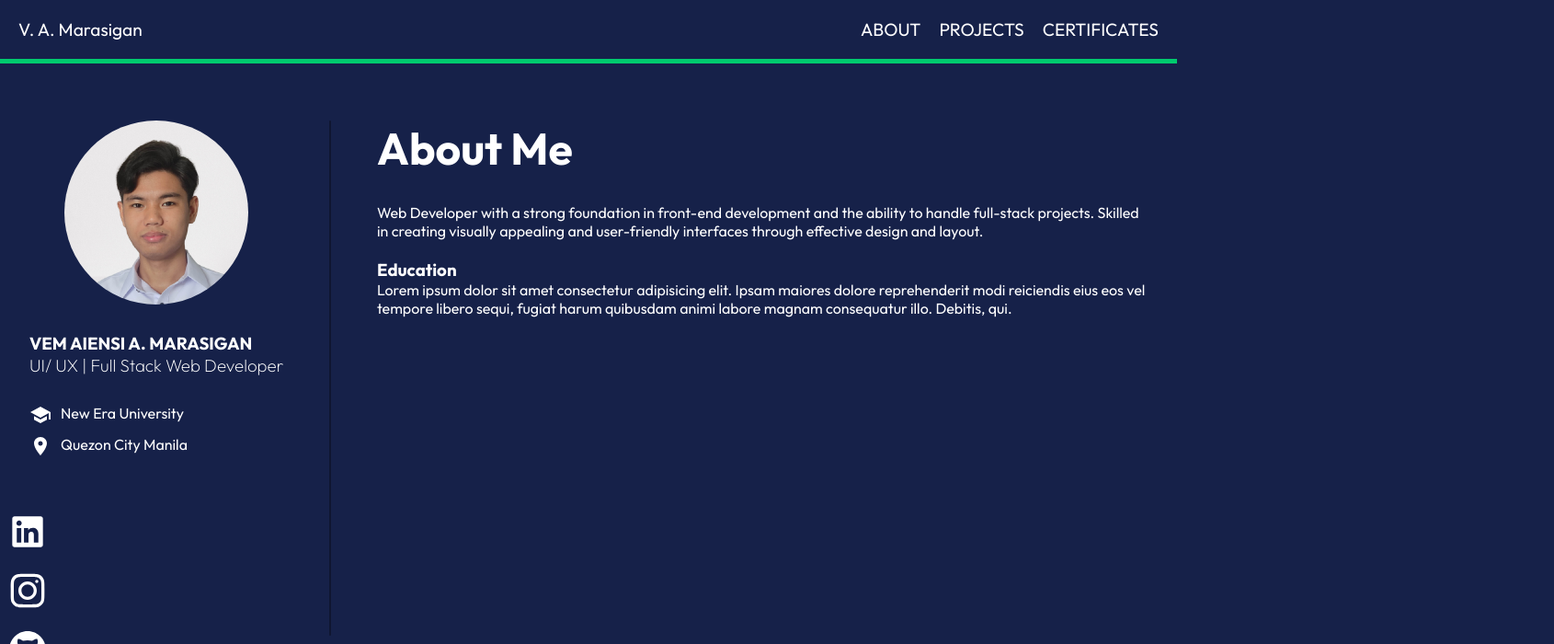
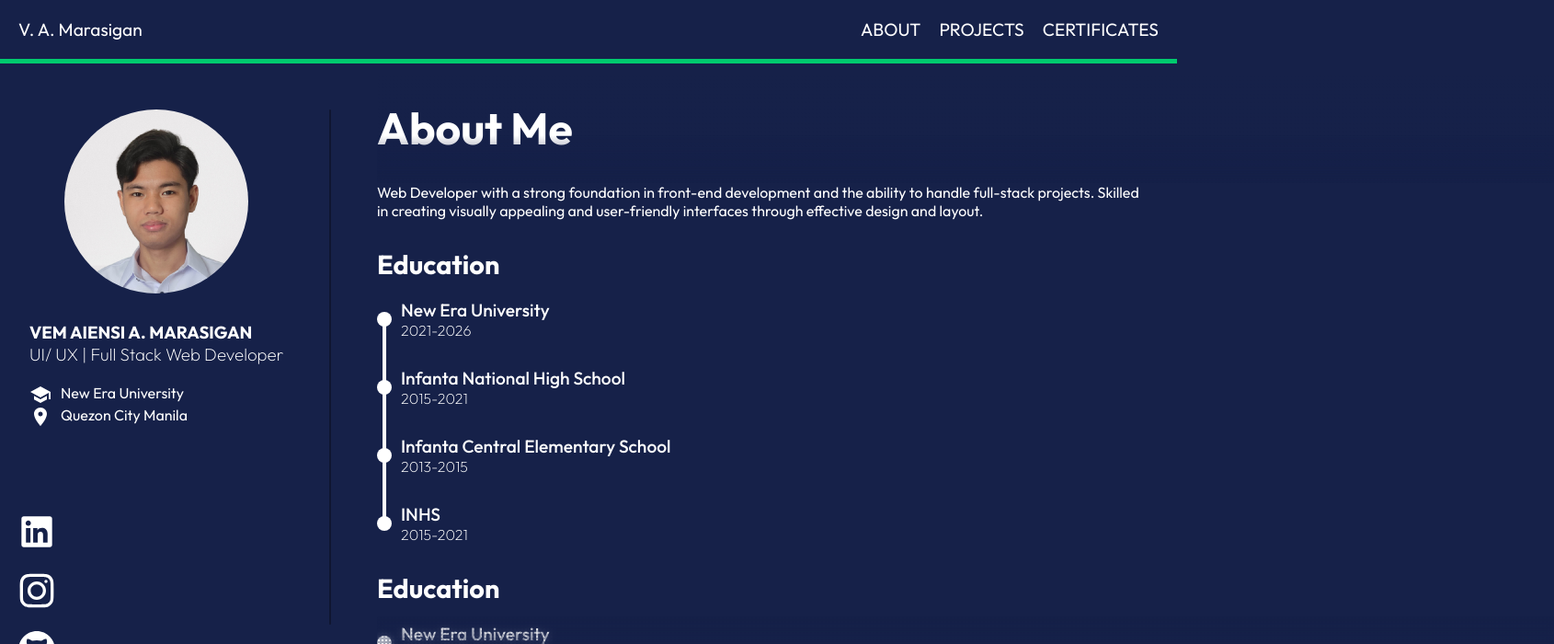
Before and after one commit to VemAiensi/Profile, a React (Vite) app: page / in a window 1280 px wide. Both pictures are taken after a click on the element "V. A. Marasigan". Shown: the top 700 px of the page at 92% size, 1690 px wide, since content can reach past the window. Built offline with nearby package versions, Linux system fonts and the light colour scheme.

Commit message:
Added scroll styles

```diff
--- a/src/App.jsx
+++ b/src/App.jsx
@@ -44,7 +44,7 @@ function App() {
   return (
     <div className="main-container">
       <AnimatePresence>
-        <Nav fncs={navFncs}></Nav>
+        <Nav hero={hero} fncs={navFncs}></Nav>
         {hero && <Hero key="hero" togglePage={toggleHero}></Hero>}
         {content && (
           <Content key="content" displayedContent={displayedContent} />
--- a/src/Content.jsx
+++ b/src/Content.jsx
@@ -8,15 +8,44 @@ import Projects from "./pageContents/Projects";
 import Certificates from "./pageContents/Certificates";
 import LocationOnIcon from "@mui/icons-material/LocationOn";
 import SchoolIcon from "@mui/icons-material/School";
-import { motion } from "framer-motion";
+import { easeOut, motion } from "framer-motion";
 
 function Content({ displayedContent }) {
   function renderContent(page) {
     switch (page) {
       case "about":
-        return <About />;
+        return (
+          <div className="content-container">
+            <div className="heading">
+              <motion.h1
+                key="about"
+                initial={{ opacity: 0, y: 20 }}
+                animate={{ opacity: 1, y: 0 }}
+              >
+                About Me
+              </motion.h1>
+            </div>
+
+            <About />
+
+            <div className="bottom-shade"></div>
+          </div>
+        );
       case "projects":
-        return <Projects />;
+        return (
+          <div className="content-container">
+            <div className="heading">
+              <motion.h1
+                initial={{ opacity: 0, y: 20 }}
+                animate={{ opacity: 1, y: 0 }}
+              >
+                Projects
+              </motion.h1>
+            </div>
+
+            <Projects />
+          </div>
+        );
       case "certs":
         return <Certificates />;
     }
@@ -27,8 +56,22 @@ function Content({ displayedContent }) {
       initial={{ opacity: 0 }}
       animate={{ opacity: 1 }}
       exit={{ opacity: 0 }}
-      className="content-container"
+      style={{
+        display: "flex",
+        flexDirection: "column",
+      }}
     >
+      <motion.div
+        initial={{ width: "0%" }}
+        animate={{
+          width: "100%",
+          transition: {
+            duration: 1,
+            ease: easeOut,
+          },
+        }}
+        className="nav-line"
+      ></motion.div>
       <div className="content">
         <div className="profile">
           <ProfilePic></ProfilePic>
--- a/src/Hero.jsx
+++ b/src/Hero.jsx
@@ -39,9 +39,9 @@ function Hero(props) {
       <motion.img variants={childVariants} src="/white.svg" />
       <motion.h1 variants={childVariants}>PROFESSIONAL PROFILE</motion.h1>
       <motion.h2 variants={childVariants}>VEM AIENSI MARASIGAN</motion.h2>
-      <div className="quick-links">
+      <motion.div variants={childVariants} className="quick-links">
         <Links direction="links-row"></Links>
-      </div>
+      </motion.div>
       <motion.p variants={childVariants}>© {year}</motion.p>
     </motion.div>
   );
--- a/src/common/common.css
+++ b/src/common/common.css
@@ -57,7 +57,7 @@
   bottom: 50px;
   display: flex;
   flex-direction: column;
-  padding: 10px 0 10px 0;
+  padding: 10px;
   border-radius: 0 20px 20px 0;
   align-self: flex-end;
 }
--- a/src/content.css
+++ b/src/content.css
@@ -1,12 +1,57 @@
 .content-container {
-  padding-top: 30px;
-  border-top: 5px solid #00ca6e;
+  display: flex;
+  flex-direction: column;
+  height: calc(100dvh - 127px);
+}
+
+.heading {
+  width: 100%;
+  height: 130px;
+  background-color: transparent;
+  background-image: linear-gradient(#162149 10%, rgba(0, 0, 0, 0) 100%),
+    radial-gradient(transparent 1px, #162149 1px);
+  background-size: 100% 100%, 4px 4px;
+  backdrop-filter: blur(4px);
+  mask: linear-gradient(rgb(0, 0, 0) 60%, rgba(0, 0, 0, 0) 100%);
+  opacity: 1;
+  position: absolute;
+  display: flex;
+  align-items: flex-end;
+}
+
+.bottom-shade {
+  width: 100%;
+  height: 130px;
+  background-color: transparent;
+  background-image: linear-gradient(rgba(0, 0, 0, 0) 60%, #162149 100%),
+    radial-gradient(transparent 1px, #162149 1px);
+  background-size: 100% 100%, 4px 4px;
+  backdrop-filter: blur(4px);
+  mask: linear-gradient(rgba(0, 0, 0, 0) 0%, rgb(0, 0, 0) 60%);
+  opacity: 1;
+  display: flex;
+  align-items: flex-end;
+  position: absolute;
+  bottom: 0;
+}
+
+.heading h1 {
+  font-size: 3rem;
+  margin-bottom: 30px;
+}
+
+.nav-line {
+  align-self: center;
+  height: 5px;
+  background-color: #00ca6e;
 }
 .content {
   max-width: 1280px;
   margin: 0 auto;
   display: flex;
+
   padding: 2rem;
+  padding-top: 0;
   gap: 50px;
 }
 
@@ -14,6 +59,7 @@
   max-width: 300px;
   display: flex;
   flex-direction: column;
+  margin-top: 50px;
 }
 .profile * {
   width: max-content;
@@ -24,7 +70,6 @@
 .profile-details {
   display: flex;
   gap: 10px;
-  margin-top: 10px;
 }
 
 .divider {
@@ -32,10 +77,25 @@
   height: 70vh;
   border-radius: 1.5px;
   background-color: #0f1631;
+  margin-top: 50px;
 }
-.main-window h1 {
-  font-size: 3rem;
-  margin-bottom: 30px;
+.main-window {
+  display: flex;
+  flex-direction: column;
+  gap: 30px;
+  flex-grow: 1;
+  padding-top: 130px;
+  padding-bottom: 130px;
+  overflow-y: auto;
+}
+
+.main-window::-webkit-scrollbar {
+  display: none;
+}
+
+.main-window h2 {
+  font-size: 1.8rem;
+  margin-bottom: 20px;
 }
 
 .dp-container {
@@ -86,3 +146,42 @@
   height: 100%;
   object-fit: cover; /* Ensures images fill the container */
 }
+
+.list {
+  display: flex;
+  flex-direction: column;
+}
+
+.list-item {
+  display: flex;
+  align-items: center;
+  gap: 10px;
+  margin-bottom: 30px;
+}
+.list-text {
+  display: flex;
+  flex-direction: column;
+}
+.list-text span:nth-child(1) {
+  font-weight: 500;
+  font-size: 1.2rem;
+}
+.list-text span:nth-child(2) {
+  font-weight: 200;
+  font-size: 1rem;
+}
+
+.list-dot {
+  width: 16px;
+  height: 16px;
+  background-color: white;
+  border-radius: 8px;
+  display: flex;
+  justify-content: center;
+}
+.list-line {
+  width: 4px;
+  height: 70px;
+  background-color: white;
+  margin-top: -60px;
+}
--- a/src/pageContents/About.jsx
+++ b/src/pageContents/About.jsx
@@ -1,4 +1,5 @@
 import React from "react";
+import List from "./List";
 import { motion } from "framer-motion";
 
 function About() {
@@ -17,6 +18,13 @@ function About() {
     visible: { opacity: 1, y: 0 },
   };
 
+  const schools = [
+    { school: "New Era University", time: "2021-2026" },
+    { school: "Infanta National High School", time: "2015-2021" },
+    { school: "Infanta Central Elementary School", time: "2013-2015" },
+    { school: "INHS", time: "2015-2021" },
+  ];
+
   return (
     <motion.div
       variants={containerVariant}
@@ -24,22 +32,30 @@ function About() {
       animate="visible"
       className="main-window"
     >
-      <motion.h1 variants={childVariants}>About Me</motion.h1>
-      <motion.p variants={childVariants}>
-        Web Developer with a strong foundation in front-end development and the
-        ability to handle full-stack projects. Skilled in creating visually
-        appealing and user-friendly interfaces through effective design and
-        layout.
-      </motion.p>
-      <br />
+      <div className="section">
+        <motion.p variants={childVariants}>
+          Web Developer with a strong foundation in front-end development and
+          the ability to handle full-stack projects. Skilled in creating
+          visually appealing and user-friendly interfaces through effective
+          design and layout.
+        </motion.p>
+      </div>
 
-      <motion.h3 variants={childVariants}>Education</motion.h3>
-      <motion.p variants={childVariants}>
-        Lorem ipsum dolor sit amet consectetur adipisicing elit. Ipsam maiores
-        dolore reprehenderit modi reiciendis eius eos vel tempore libero sequi,
-        fugiat harum quibusdam animi labore magnam consequatur illo. Debitis,
-        qui.
-      </motion.p>
+      <div className="section">
+        <div className="section">
+          <motion.h2 variants={childVariants}>Education</motion.h2>
+          <List list={schools} childVariants={childVariants}></List>
+        </div>
+        <div className="section">
+          <motion.h2 variants={childVariants}>Education</motion.h2>
+          <List list={schools} childVariants={childVariants}></List>
+        </div>
+      </div>
+
+      <div className="section">
+        <motion.h2 variants={childVariants}>Education</motion.h2>
+        <List list={schools} childVariants={childVariants}></List>
+      </div>
     </motion.div>
   );
 }
--- /dev/null
+++ b/src/pageContents/List.jsx
@@ -0,0 +1,25 @@
+import React from "react";
+import { motion } from "framer-motion";
+import "../content.css";
+
+function List({ list, childVariants }) {
+  const array = list;
+
+  return (
+    <div>
+      {array.map((item, index) => (
+        <motion.div variants={childVariants} key={index} className="list-item">
+          <div className="list-dot">
+            {index !== 0 && <div className="list-line"></div>}
+          </div>
+          <div className="list-text">
+            <span>{item.school}</span>
+            <span>{item.time}</span>
+          </div>
+        </motion.div>
+      ))}
+    </div>
+  );
+}
+
+export default List;
```
